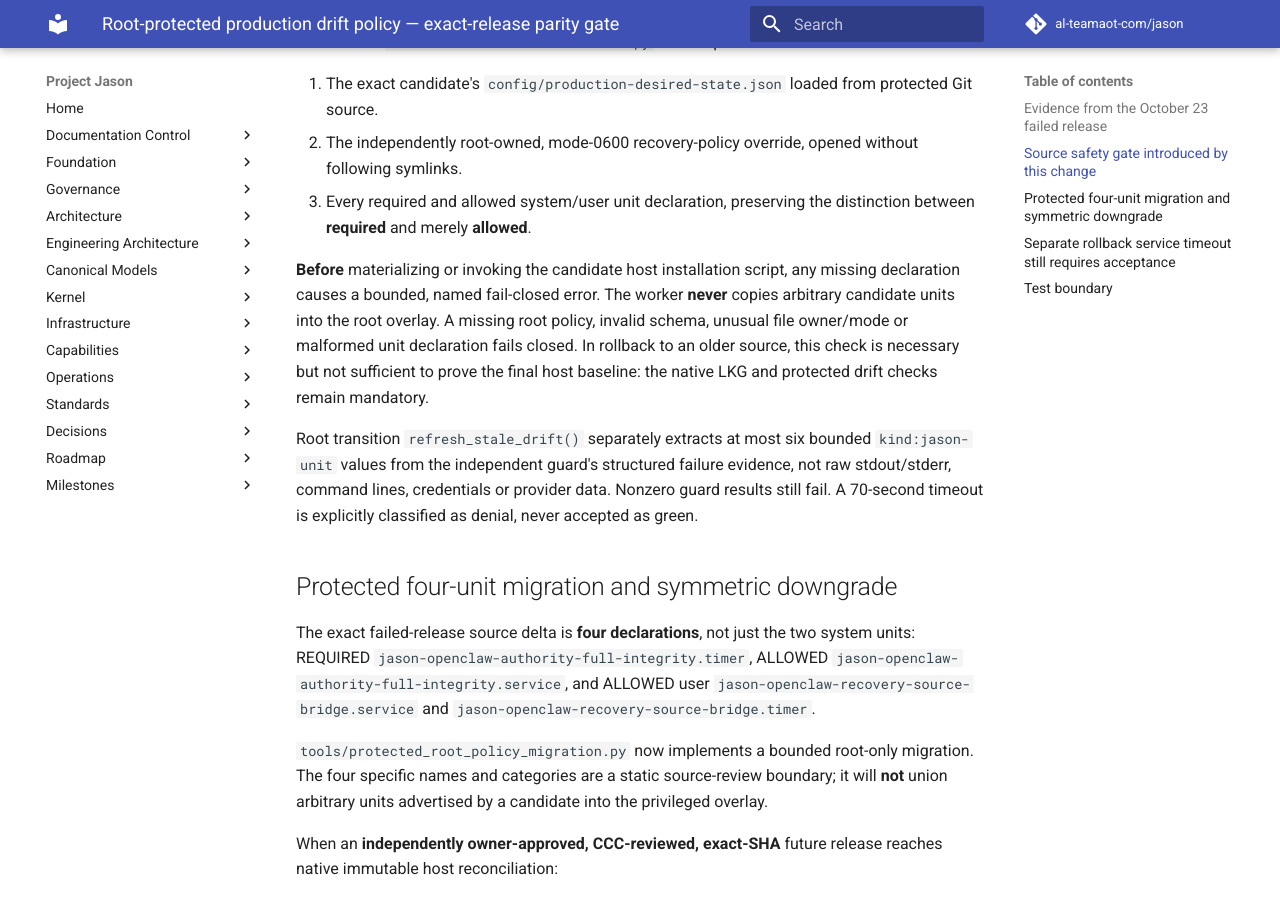
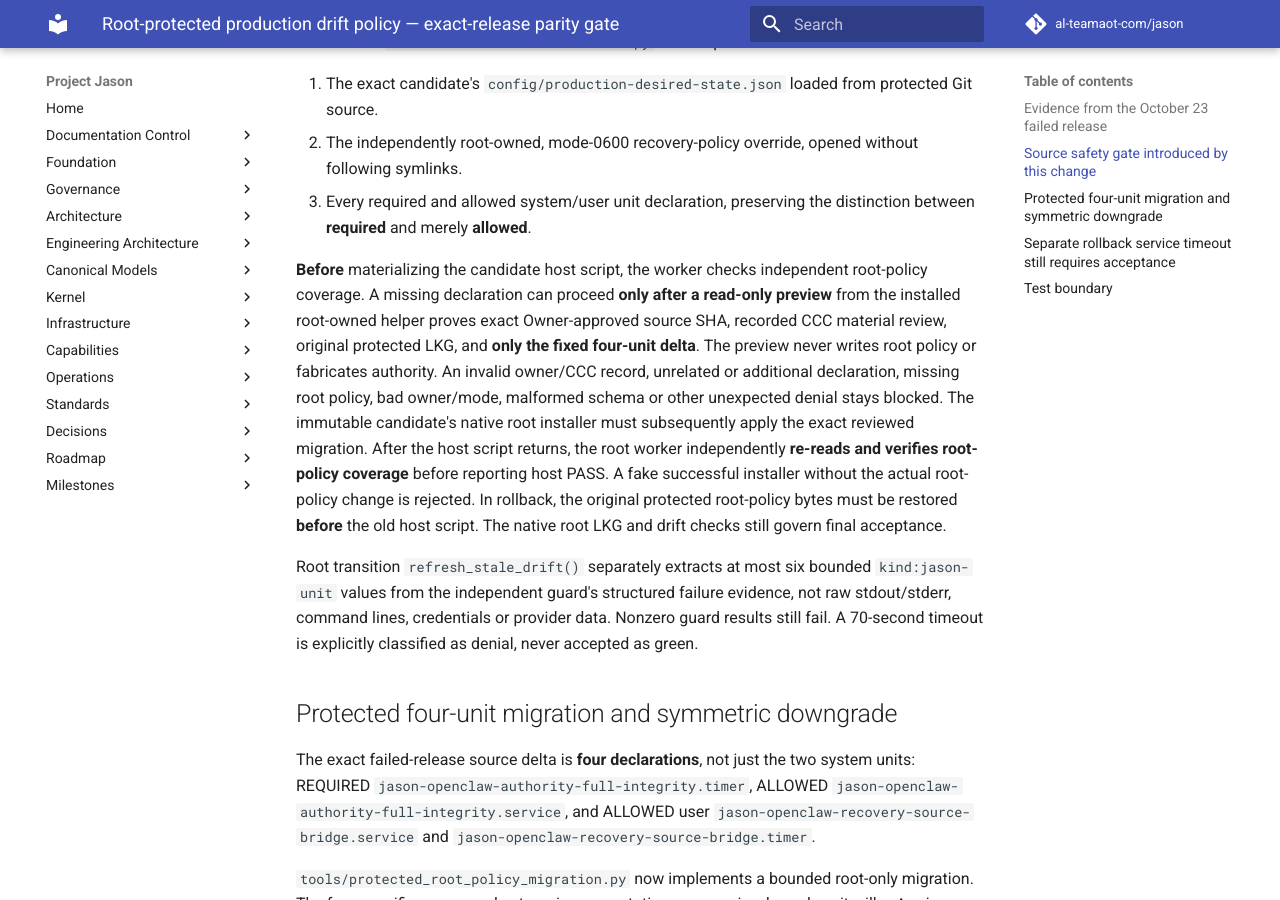
Before and after one commit to al-teamaot-com/jason, an MkDocs documentation site: the page built from docs/operations/Root-Protected-Drift-Policy-Release-Gate.md, in a window 1280 px wide and 900 px high, scrolled down 1188 px. Built offline with MkDocs 1.6.1 and Material for MkDocs 9.7.7, drawn with Linux system fonts in a browser that asks for light colours; comment, search, counter and statistics services are not loaded; some of the changed text lies outside the part shown.

Commit message:
docs(release): record read-only reviewed migration handshake and post-install root verification

```diff
--- a/docs/operations/Root-Protected-Drift-Policy-Release-Gate.md
+++ b/docs/operations/Root-Protected-Drift-Policy-Release-Gate.md
@@ -25,7 +25,7 @@ Root-owned `release_host_reconcile_worker.py` now inspects:
 2. The independently root-owned, mode-0600 recovery-policy override, opened without following symlinks.
 3. Every required and allowed system/user unit declaration, preserving the distinction between **required** and merely **allowed**.
 
-**Before** materializing or invoking the candidate host installation script, any missing declaration causes a bounded, named fail-closed error. The worker **never** copies arbitrary candidate units into the root overlay. A missing root policy, invalid schema, unusual file owner/mode or malformed unit declaration fails closed. In rollback to an older source, this check is necessary but not sufficient to prove the final host baseline: the native LKG and protected drift checks remain mandatory.
+**Before** materializing the candidate host script, the worker checks independent root-policy coverage. A missing declaration can proceed **only after a read-only preview** from the installed root-owned helper proves exact Owner-approved source SHA, recorded CCC material review, original protected LKG, and **only the fixed four-unit delta**. The preview never writes root policy or fabricates authority. An invalid owner/CCC record, unrelated or additional declaration, missing root policy, bad owner/mode, malformed schema or other unexpected denial stays blocked. The immutable candidate's native root installer must subsequently apply the exact reviewed migration. After the host script returns, the root worker independently **re-reads and verifies root-policy coverage** before reporting host PASS. A fake successful installer without the actual root-policy change is rejected. In rollback, the original protected root-policy bytes must be restored **before** the old host script. The native root LKG and drift checks still govern final acceptance.
 
 Root transition `refresh_stale_drift()` separately extracts at most six bounded `kind:jason-unit` values from the independent guard's structured failure evidence, not raw stdout/stderr, command lines, credentials or provider data. Nonzero guard results still fail. A 70-second timeout is explicitly classified as denial, never accepted as green.
 
@@ -55,4 +55,4 @@ Final production acceptance still requires new source/approval/CCC, immutable ru
 
 ## Test boundary
 
-Focused checks cover missing required/allowed declarations, required-vs-allowed substitution, malformed or non-root policy, exact SHA read from Git, failure before host mutation, bounded drift messages without credential leakage, timeout denial, LKG/rollback and breaker behavior. Tests in an isolated worktree validate source behavior only, including exact byte-for-byte migration restoration; they do **not** establish that any new policy has been applied on live production or that the legacy health-service rollback timeout is resolved. No protected production state is modified by this source change.
+Focused checks cover missing required/allowed declarations, required-vs-allowed substitution, malformed or non-root policy, exact SHA read from Git, failure before host mutation, bounded drift messages without credential leakage, timeout denial, LKG/rollback and breaker behavior. Tests in an isolated worktree validate source behavior with injected host successes, host failures and long-running health timeouts, plus an actual **temporary-file** policy preview → atomic apply → independent coverage recheck → byte-for-byte rollback receipt; they do **not** establish that any new policy has been applied on live production or that the legacy health-service rollback timeout is resolved. No protected production state is modified by this source change.
```
